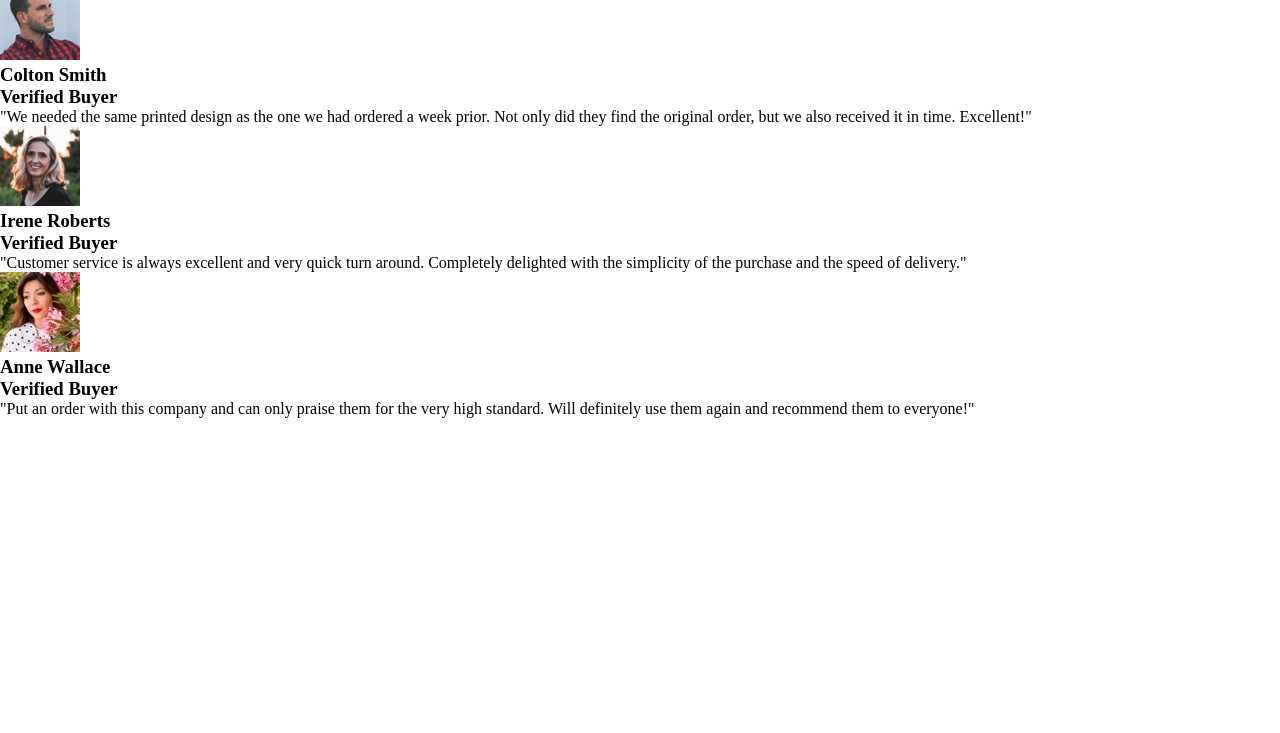
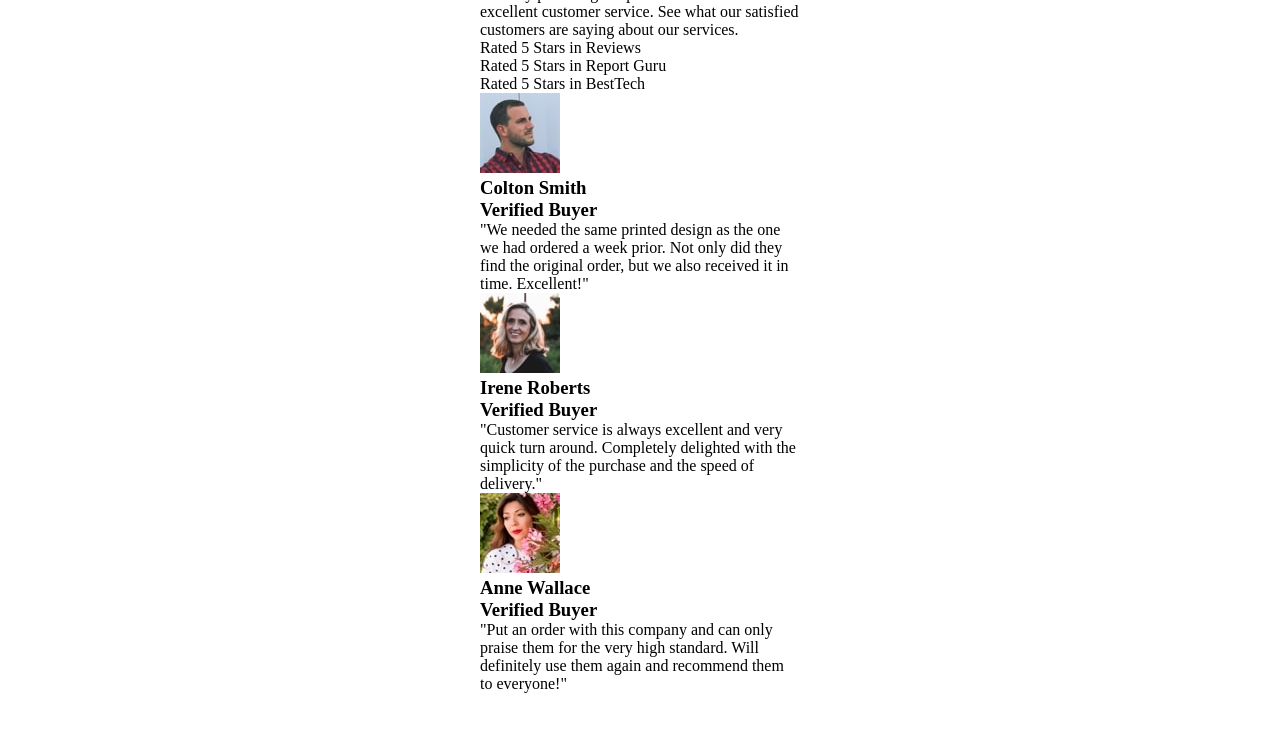
Before and after one commit to Bradley-bit/social-proof-section, a plain HTML site: page index.html in a window 1280 px wide. Shown: the part 129-862 px from the top of the page. Before the commit the page ends 800 px from the top, so only its background shows below. Drawn offline with Linux system fonts and the light colour scheme.

Commit message:
Give the container a width and some padding, centered it using margin

```diff
--- a/style.css
+++ b/style.css
@@ -3,3 +3,9 @@
     margin: 0;
     padding: 0;
 }
+
+.container {
+    width: 400px;
+    margin: 0 auto;
+    padding: 40px;
+}
```
